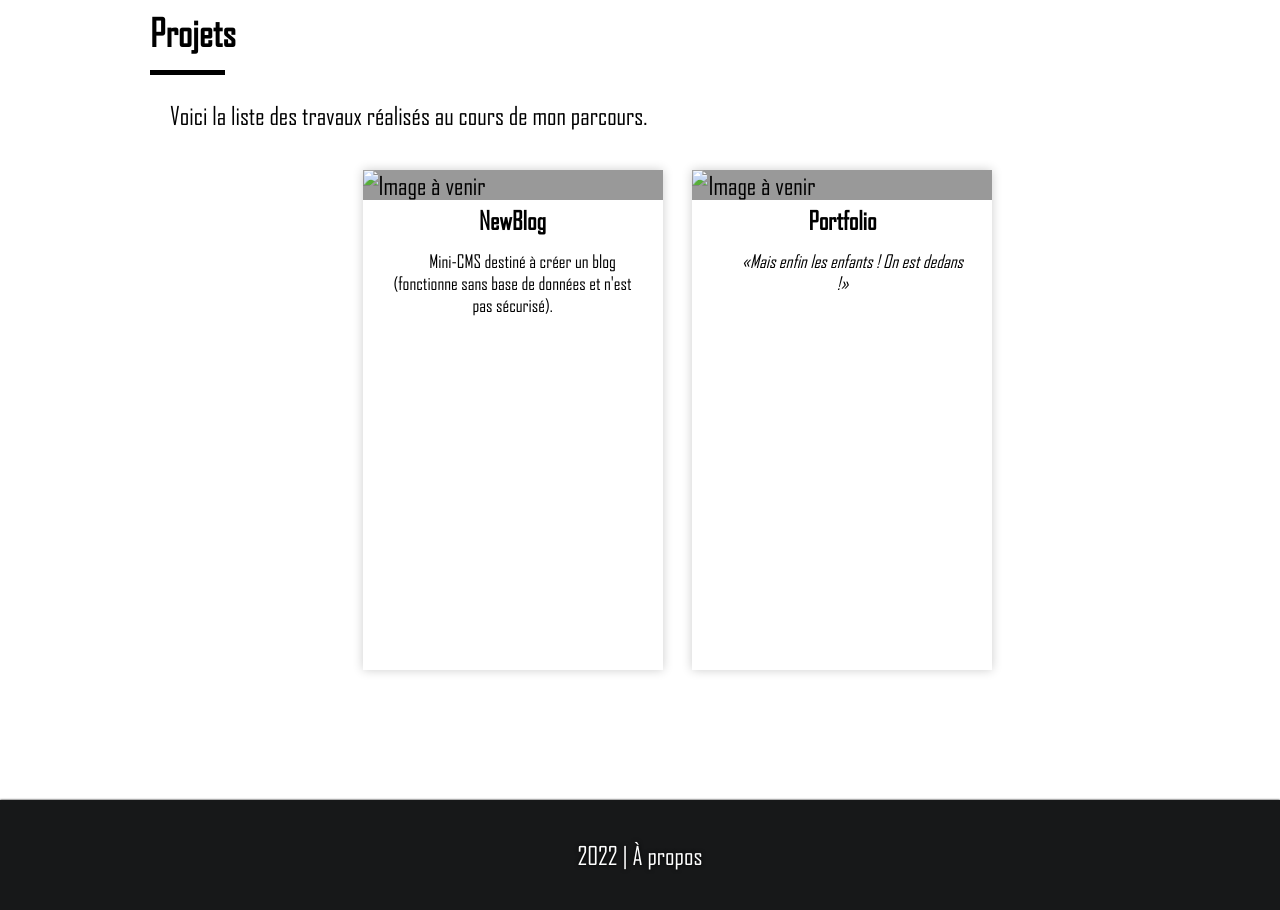
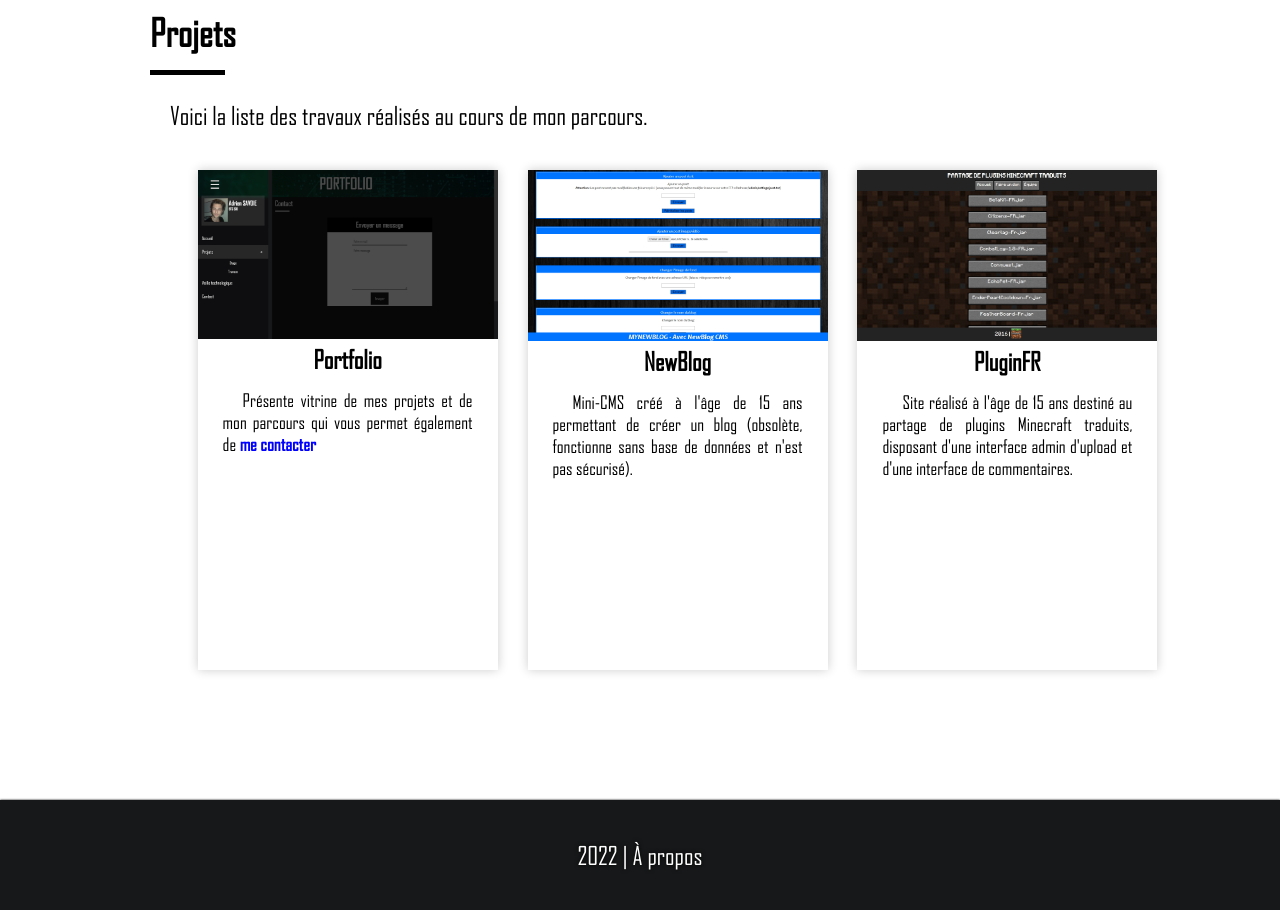
Before and after one commit to MichaelAceAnderson/MichaelAceAnderson.github.io, a PHP site: page /pages/projets/travaux.php in a window 1280 px wide. Shown: the part 139-1049 px from the top of the page. Run offline with PHP 8.4, Linux system fonts and the light colour scheme.

Commit message:
Projects content update

```diff
--- a/common/style/styleGeneral.css
+++ b/common/style/styleGeneral.css
@@ -466,18 +466,29 @@ header h1 {
 	cursor: pointer;
 }
 
-.main .content article p {
+.main .content article p,
+.main .content article i,
+.main .content article q {
 	margin: 10px 25px;
 	display: inline-block;
 	font-size: 18px;
 	color: black;
 	text-shadow: none;
+	text-align: justify;
 }
 
 .main .content article h1,
-.main .content article a {
+.main .content article h1 a {
+	color: black;
+}
+
+.main .content article p a {
+	color: blue;
+	font-weight: bolder;
+}
+
+.main .content article h1 {
 	font-size: 25px;
-	color: black;
 	margin: 5px 15px;
 	text-align: center;
 }
--- a/pages/projets/travaux.php
+++ b/pages/projets/travaux.php
@@ -15,17 +15,22 @@
 
 		<div class="content">
 			<article>
-				<img src="" alt="Image à venir">
+				<img src="/common/img/portfolio.jpg" alt="Portfolio">
+				<h1>Portfolio</h1>
+					<p>Présente vitrine de mes projets et de mon parcours qui vous permet également de <a href="/pages/contact.php">me contacter</a>
+			</article>
+			<article>
+				<img src="/common/img/newblog.jpg" alt="NewBlog">
 				<h1>NewBlog</h1>
 				<p>
-					Mini-CMS destiné à créer un blog (fonctionne sans base de données et n'est pas sécurisé).
+					Mini-CMS créé à l'âge de 15 ans permettant de créer un blog (obsolète, fonctionne sans base de données et n'est pas sécurisé).
 				</p>
 			</article>
 			<article>
-				<img src="" alt="Image à venir">
-				<h1>Portfolio</h1>
+				<img src="/common/img/pluginfr.jpg" alt="PluginFR">
+				<h1>PluginFR</h1>
 				<p>
-					<i><q>Mais enfin les enfants ! On est dedans !</q></i>
+					Site réalisé à l'âge de 15 ans destiné au partage de plugins Minecraft traduits, disposant d'une interface admin d'upload et d'une interface de commentaires.
 				</p>
 			</article>
 		</div>
```
Also changed, not shown: common/img/newblog.jpg (added), common/img/pluginfr.jpg (added), common/img/portfolio.jpg (added).
